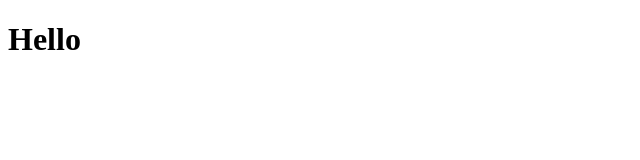
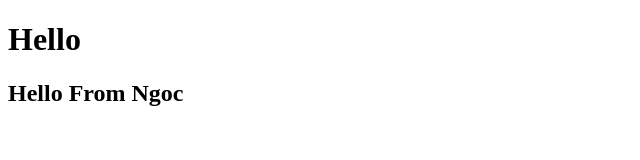
Before and after one commit to ThangLe2209/testgit1, a plain HTML site: page index.html in a window 1280 px wide. Shown: the whole page, without its empty margins (0-640 px from the left). Drawn offline with Linux system fonts and the light colour scheme.

Commit message:
ngoc push

```diff
--- a/index.html
+++ b/index.html
@@ -10,6 +10,7 @@
 
 <body>
     <h1>Hello</h1>
+    <h2>Hello From Ngoc</h2>
 </body>
 
 </html>
```
